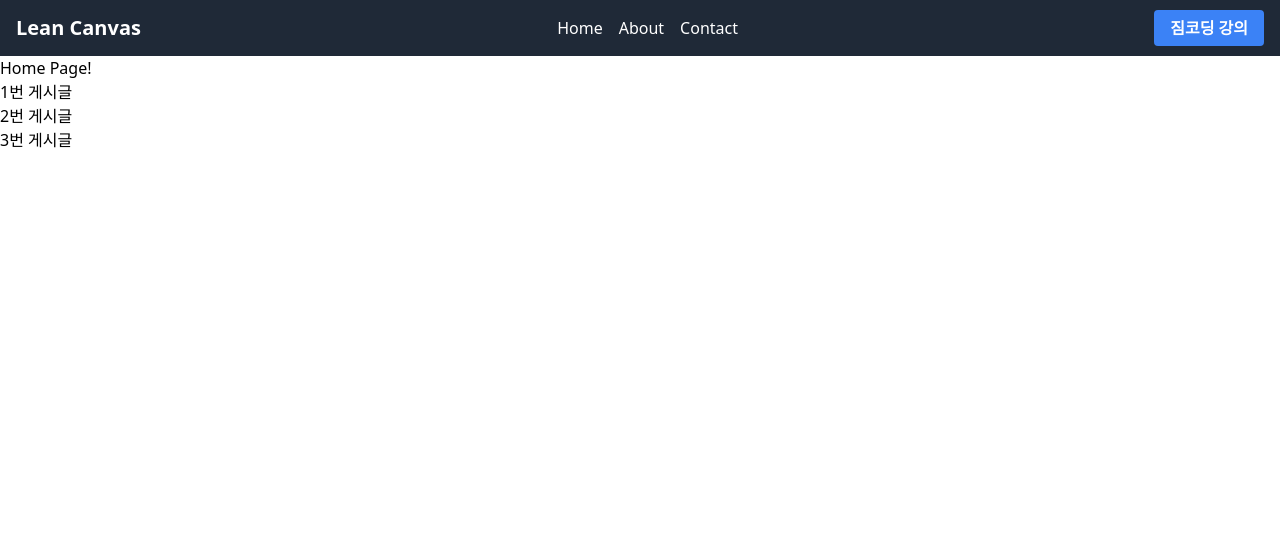
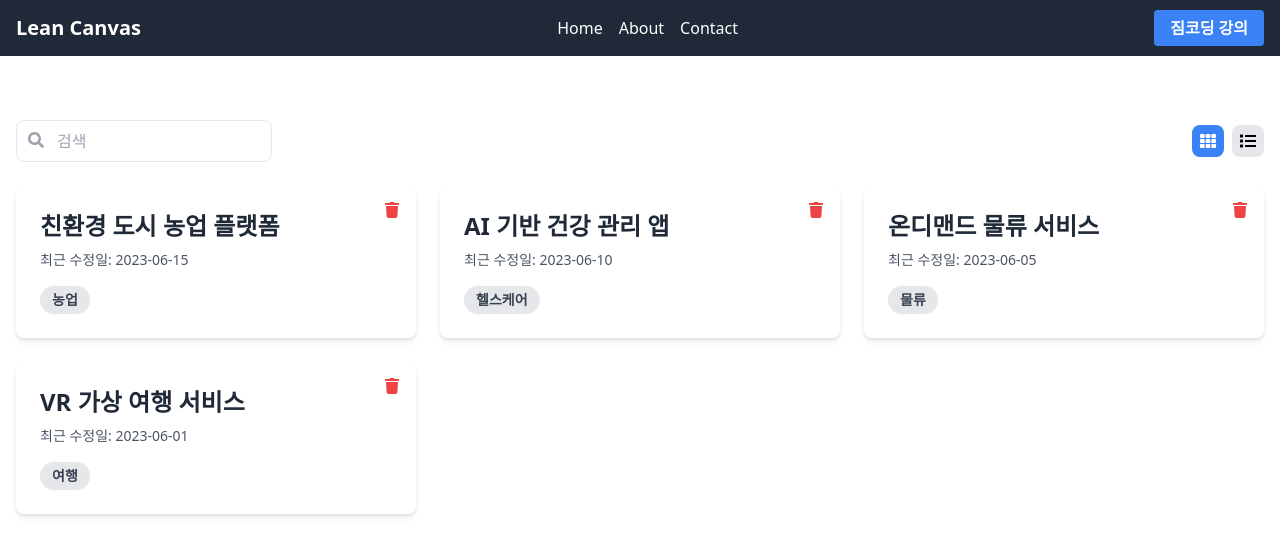
Before and after one commit to Yeahzzl/lean-canvas-react, a React (Vite) app: page / in a window 1280 px wide. Shown: the top 556 px of the page. Built offline with nearby package versions, Linux system fonts and the light colour scheme.

Commit message:
삭제버튼 ui

```diff
--- a/src/App.jsx
+++ b/src/App.jsx
@@ -1,5 +1,5 @@
 import { Outlet } from 'react-router';
-import Header from './Header';
+import Header from './components/Header';
 
 function App(props) {
   return (
--- /dev/null
+++ b/src/components/CanvasItem.jsx
@@ -0,0 +1,31 @@
+import { FaTrash } from 'react-icons/fa';
+import { Link } from 'react-router';
+
+function CanvasItem({ id, title, lastModified, category, onDelete }) {
+  return (
+    <Link
+      key={id}
+      className="relative bg-white rounded-lg shadow-md overflow-hidden transition-transform duration-300 hover:scale-105"
+      to={`/canvases/${id}`}
+    >
+      <div className="p-6">
+        <h2 className="text-2xl font-bold mb-2 text-gray-800">{title}</h2>
+        <p className="text-sm text-gray-600 mb-4">
+          최근 수정일: {lastModified}
+        </p>
+        <span className="inline-block px-3 py-1 text-sm font-semibold text-gray-700 bg-gray-200 rounded-full">
+          {category}
+        </span>
+      </div>
+      <button
+        className="absolute top-2 right-2 p-2 text-red-500 rounded-full"
+        aria-label="Delete"
+        onClick={onDelete}
+      >
+        <FaTrash />
+      </button>
+    </Link>
+  );
+}
+
+export default CanvasItem;
--- /dev/null
+++ b/src/components/CanvasList.jsx
@@ -0,0 +1,34 @@
+import CanvasItem from './CanvasItem';
+
+function CanvasList({ filteredData, searchText, isGridView, onDeleteItem }) {
+  if (filteredData.length === 0) {
+    return (
+      <div className="text-center py-10">
+        <p className="text-xl text-gray-600">
+          {searchText ? '검색 결과가 없습니다' : '목록이 없습니다'}
+        </p>
+      </div>
+    );
+  }
+  return (
+    <div
+      className={`grid gap-6 ${isGridView ? 'sm:grid-cols-2 lg:grid-cols-3' : 'grid-cols-1 '}`}
+    >
+      {filteredData.map(item => (
+        <CanvasItem
+          key={item.id}
+          id={item.id}
+          title={item.title}
+          lastModified={item.lastModified}
+          category={item.category}
+          onDelete={e => {
+            e.preventDefault();
+            onDeleteItem(item.id);
+          }}
+        />
+      ))}
+    </div>
+  );
+}
+
+export default CanvasList;
--- /dev/null
+++ b/src/components/SearchBar.jsx
@@ -0,0 +1,19 @@
+import { FaSearch } from 'react-icons/fa';
+
+function SearchBar({ searchText, setSearchText }) {
+  return (
+    <div className="relative w-full sm:w-64 mb-4 sm:mb-0">
+      <input
+        type="text"
+        placeholder="검색"
+        className="w-full pl-10 pr-4 py-2 border rounded-lg focus:outline-none focus:ring-2 focus:ring-blue-500"
+        aria-label="검색"
+        value={searchText}
+        onChange={e => setSearchText(e.target.value)}
+      />
+      <FaSearch className="absolute left-3 top-3 text-gray-400" />
+    </div>
+  );
+}
+
+export default SearchBar;
--- /dev/null
+++ b/src/components/ViewToggle.jsx
@@ -0,0 +1,24 @@
+import { FaList, FaTh } from 'react-icons/fa';
+
+function ViewToggle({ isGridView, setIsGridView }) {
+  return (
+    <div className="flex space-x-2">
+      <button
+        onClick={() => setIsGridView(true)}
+        className={`p-2 rounded-lg focus:outline-none focus:ring-2 focus:ring-blue-500 ${isGridView ? 'bg-blue-500 text-white' : 'bg-gray-200'}`}
+        aria-label="Grid view"
+      >
+        <FaTh />
+      </button>
+      <button
+        onClick={() => setIsGridView(false)}
+        className={`p-2 rounded-lg focus:outline-none focus:ring-2 focus:ring-blue-500 ${!isGridView ? 'bg-blue-500 text-white' : 'bg-gray-200'}`}
+        aria-label="List view"
+      >
+        <FaList />
+      </button>
+    </div>
+  );
+}
+
+export default ViewToggle;
--- a/src/pages/Home.jsx
+++ b/src/pages/Home.jsx
@@ -1,20 +1,57 @@
-import { Link } from 'react-router-dom';
+import { useState } from 'react';
+import CanvasList from '../components/CanvasList';
+import SearchBar from '../components/SearchBar';
+import ViewToggle from '../components/ViewToggle';
 
 function Home() {
+  const [searchText, setSearchText] = useState('');
+  const [isGridView, setIsGridView] = useState(true);
+  const [listData, setListData] = useState([
+    {
+      id: 1,
+      title: '친환경 도시 농업 플랫폼',
+      lastModified: '2023-06-15',
+      category: '농업',
+    },
+    {
+      id: 2,
+      title: 'AI 기반 건강 관리 앱',
+      lastModified: '2023-06-10',
+      category: '헬스케어',
+    },
+    {
+      id: 3,
+      title: '온디맨드 물류 서비스',
+      lastModified: '2023-06-05',
+      category: '물류',
+    },
+    {
+      id: 4,
+      title: 'VR 가상 여행 서비스',
+      lastModified: '2023-06-01',
+      category: '여행',
+    },
+  ]);
+
+  const handleDeleteItem = id => {
+    setListData(listData.filter(item => item.id !== id));
+  };
+  const filteredData = listData.filter(item => {
+    return item.title.toLowerCase().includes(searchText.toLowerCase());
+  });
+
   return (
-    <div>
-      Home Page!
-      <ul>
-        <li>
-          <Link to={'/canvases/1'}>1번 게시글</Link>
-        </li>
-        <li>
-          <Link to={'/canvases/2'}>2번 게시글</Link>
-        </li>
-        <li>
-          <Link to={'/canvases/3'}>3번 게시글</Link>
-        </li>
-      </ul>
+    <div className="container mx-auto px-4 py-16">
+      <div className="mb-6 flex flex-col sm:flex-row items-center justify-between">
+        <SearchBar searchText={searchText} setSearchText={setSearchText} />
+        <ViewToggle isGridView={isGridView} setIsGridView={setIsGridView} />
+      </div>
+      <CanvasList
+        filteredData={filteredData}
+        searchText={searchText}
+        isGridView={isGridView}
+        onDeleteItem={handleDeleteItem}
+      />
     </div>
   );
 }
```
Also changed, not shown: src/components/Header.css (renamed from src/Header.css), src/components/Header.jsx (renamed from src/Header.jsx).
